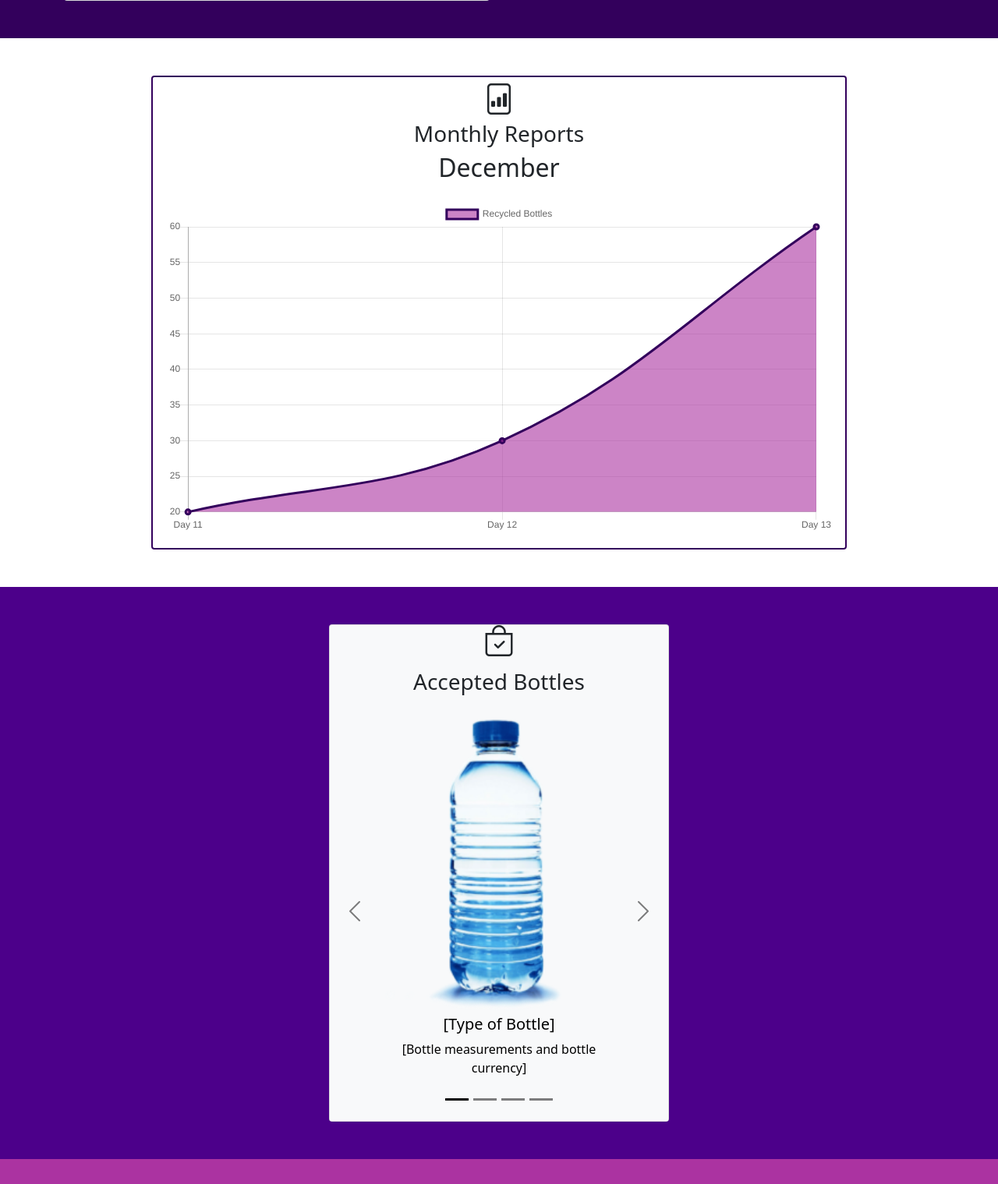
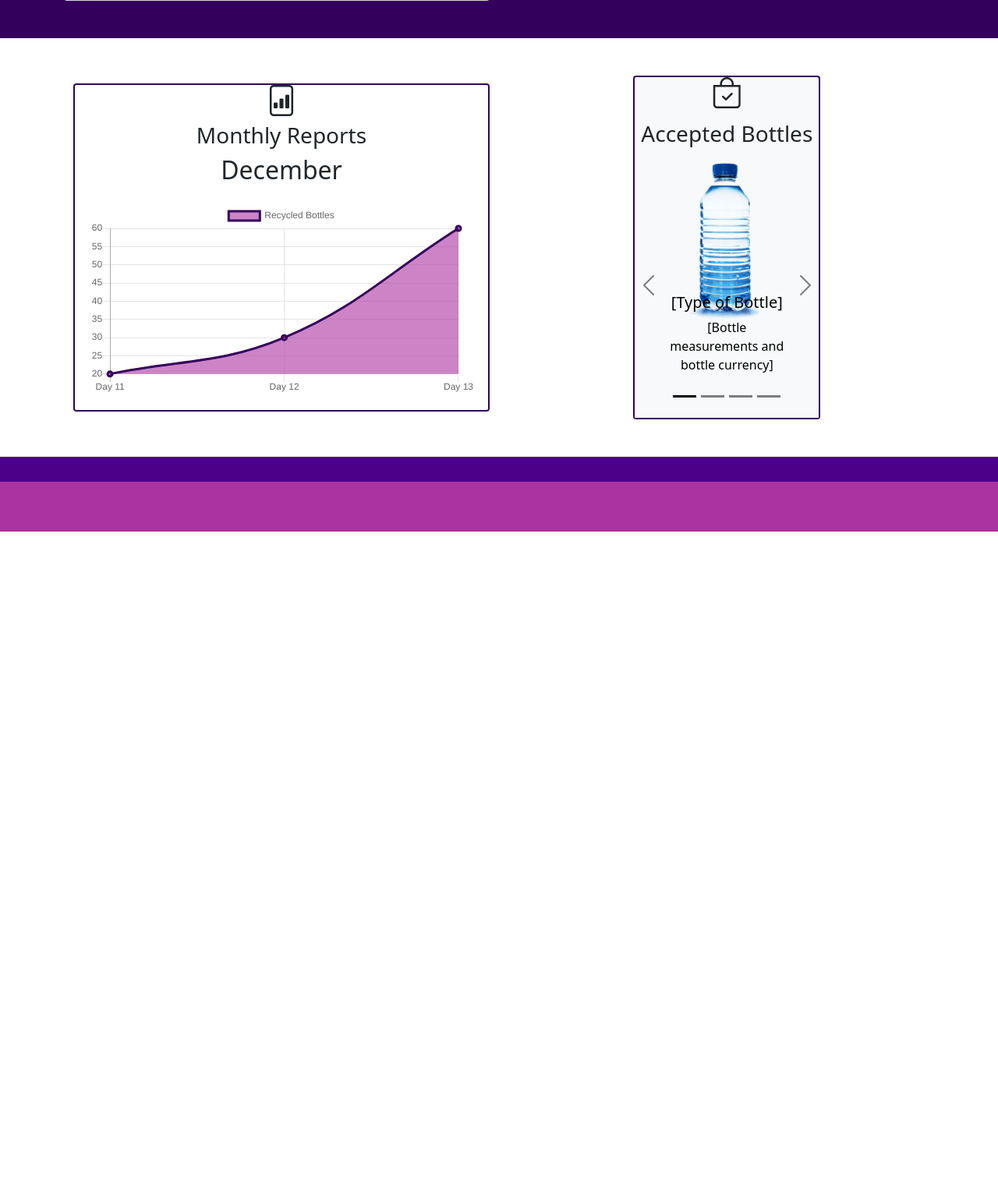
Before and after one commit to LouielAngeloQuisim/THESIS-BCASH, a PHP site: page /dash_admin.php in a window 1280 px wide. Shown: the part 465-1984 px from the top of the page at 78% size. After the commit the page ends 1147 px from the top, so only its background shows below. Run offline with PHP 8.4, Linux system fonts and the light colour scheme; data comes from the database, SQL or seed files in the repository; data that the repository does not hold is empty; some libraries are stand-ins or nearby versions; some web fonts are replaced.

Commit message:
dash admin side

```diff
--- a/css/style.css
+++ b/css/style.css
@@ -167,7 +167,7 @@
 
     .cardadmin1{
         margin-left: 30%;
-        width: 40%;
+        width: 45%;
     }
 
     .cardadmin2{
--- a/dash_admin.php
+++ b/dash_admin.php
@@ -123,11 +123,15 @@
         </div>
     </section>
 
-    <!-- monthly report card  -->
-    <section class="p-5">
+    <!-- monthly report and acceptable bottles card -->
+    <section class="p-5 text-center text-sm-start">
         <div class="container">
-            <div class="card text-center border border-2 border-dark cardadmin">
-                <div class="h1 mt-2">
+            <div class="d-sm-flex align-items-center">
+                <div class="container text-fontdark">
+                    <div class="row align-items-center justify-content-between g-4">
+                        <div class="col-md">
+                            <div class="card text-center border border-2 border-dark">
+                                <div class="h1">
                                     <i class="bi bi-file-bar-graph"></i>
                                 </div>
                                     <h3 class="card-title">
@@ -154,16 +158,8 @@
                                 </div>
                             </div>
                         </div>
-    </section>
-
-    <!-- acceptable bottles card -->
-    <section class="bg-primary p-5 text-center text-sm-start">
-        <div class="container">
-            <div class="d-sm-flex align-items-center justify-content-between">
-                <div class="container text-fontdark">
-                    <div class="row align-items-center justify-content-between">
                         <div class="col-md text-center">
-                            <div class="card bg-light cardadmin1">
+                            <div class="card bg-light cardadmin1 border border-2 border-dark">
                                 <div class="h1 mb-2">
                                     <i class="bi bi-bag-check"></i>
                                 </div>
@@ -233,6 +229,11 @@
             </div>
         </div>
     </section>
+
+    <!-- lines -->
+    <section class="bg-primary p-3"></section>
+    <section class="bg-secondary p-3"></section>
+
     <?php
         /*$result = $mydb->get_Date($nummonth);
         if(isset($result)){
```
Also changed, not shown: redeem_report.php (+11 -13 lines). Lines whose indentation alone changed are shown as unchanged.
